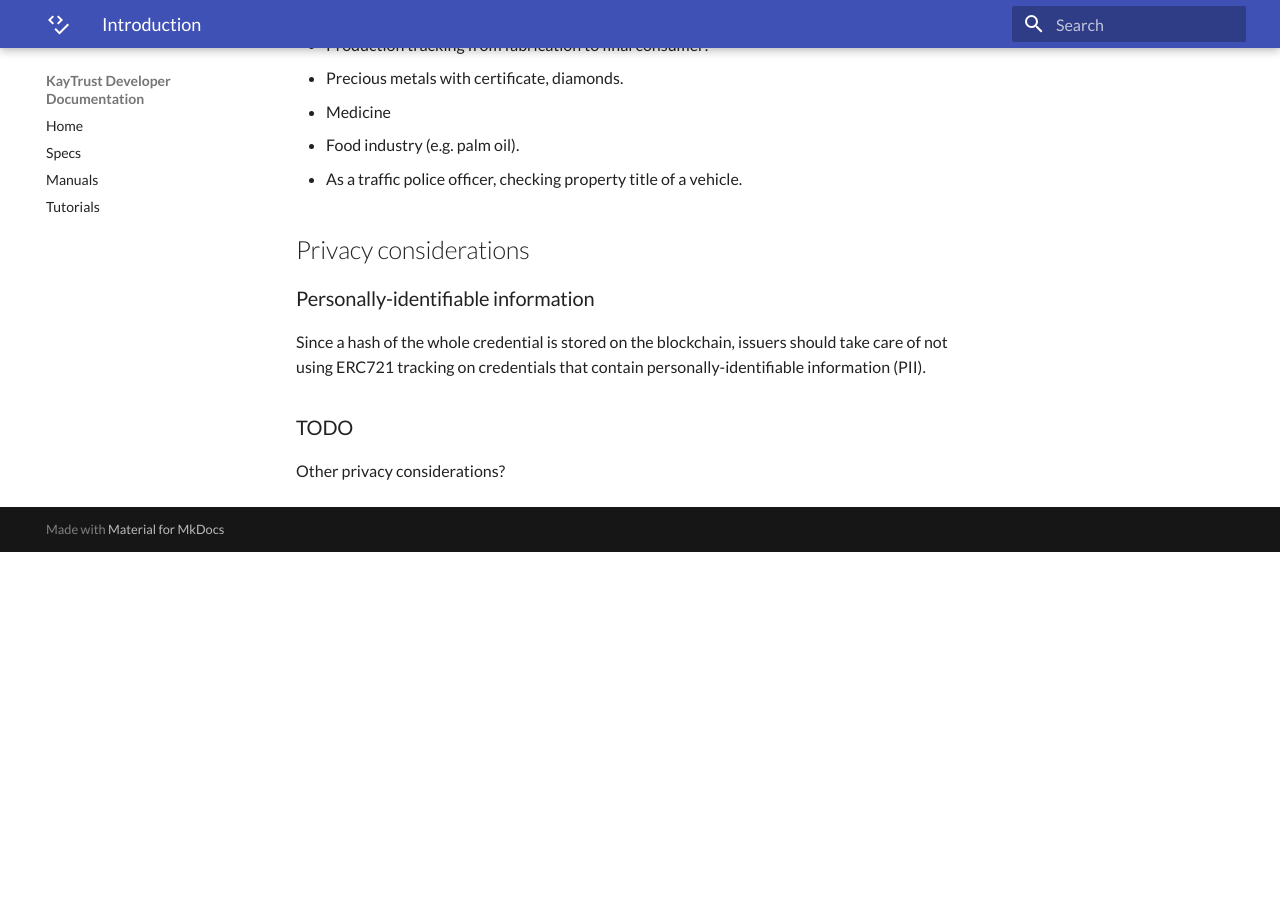
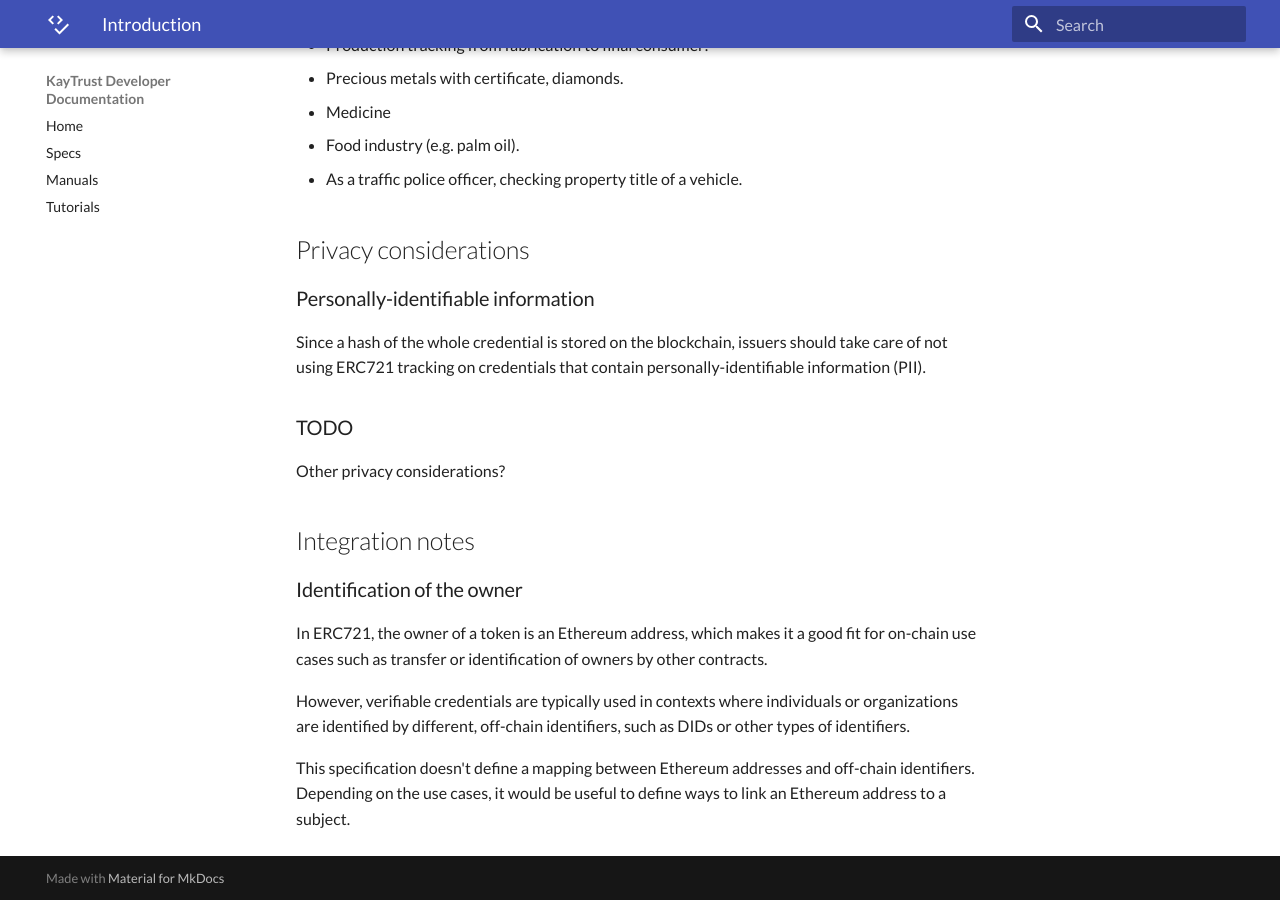
Before and after one commit to KayTrust/kaytrust.github.io, an MkDocs documentation site: the page built from docs/Specs/Credential-Status-ERC721.md, in a window 1280 px wide and 900 px high, scrolled down 1582 px. Built offline with MkDocs 1.6.1 and Material for MkDocs 9.7.7, drawn with Linux system fonts in a browser that asks for light colours; before the commit the page ends 2134 px from its top, so only the background shows below that.

Commit message:
Updated Credential Status ERC721

```diff
--- a/docs/Specs/Credential-Status-ERC721.md
+++ b/docs/Specs/Credential-Status-ERC721.md
@@ -54,3 +54,12 @@ Since a hash of the whole credential is stored on the blockchain, issuers should
 
 ### TODO
 Other privacy considerations?
+
+## Integration notes
+
+### Identification of the owner
+In ERC721, the owner of a token is an Ethereum address, which makes it a good fit for on-chain use cases such as transfer or identification of owners by other contracts.
+
+However, verifiable credentials are typically used in contexts where individuals or organizations are identified by different, off-chain identifiers, such as DIDs or other types of identifiers.
+
+This specification doesn't define a mapping between Ethereum addresses and off-chain identifiers. Depending on the use cases, it would be useful to define ways to link an Ethereum address to a subject.
```
